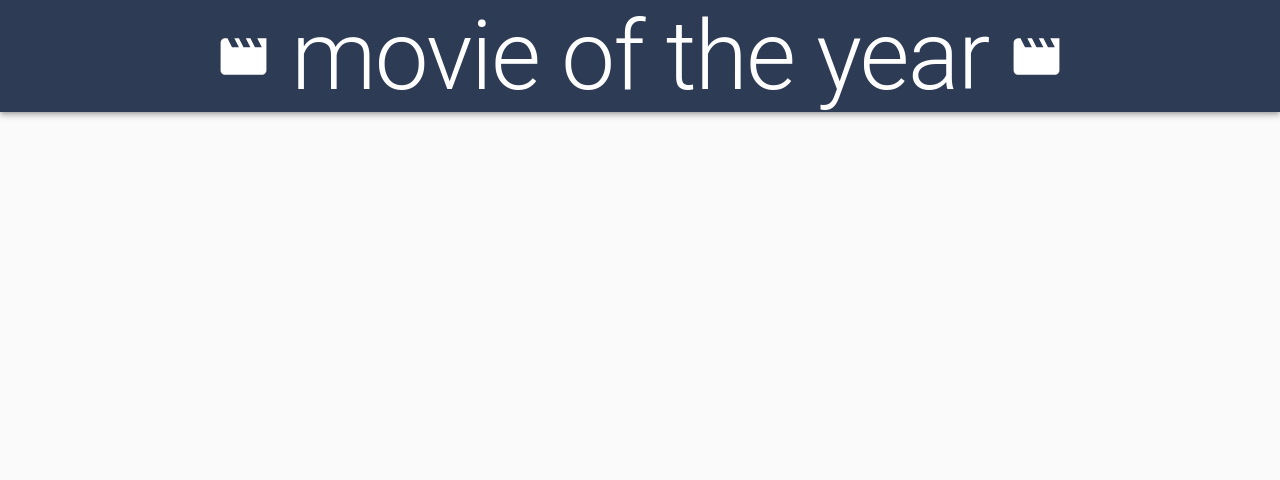
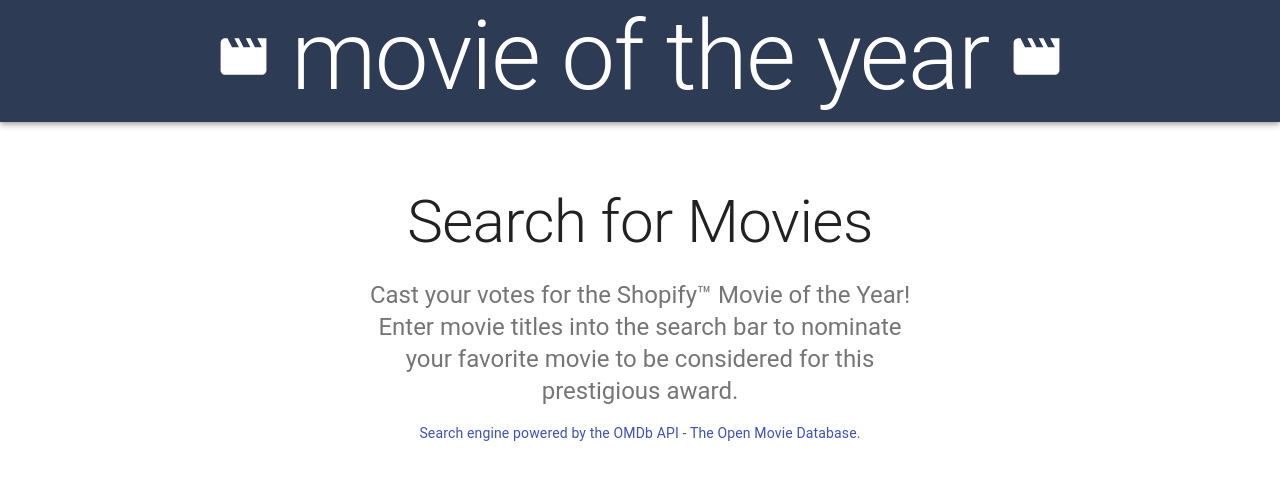
Before and after one commit to infiniteoo/REACT-intern_challenge_omdb, a React (Create React App) app: page / in a window 1280 px wide. Shown: the top 480 px of the page. Built offline with nearby package versions, Linux system fonts and the light colour scheme.

Commit message:
added container and some typography to our app

```diff
--- a/src/App.js
+++ b/src/App.js
@@ -1,16 +1,14 @@
-import React from 'react'
-import { CssBaseline, AppBar, Toolbar, Typography } from '@material-ui/core'
-import { Movie, Theaters } from '@material-ui/icons'
-import useStyles from './AppStyles'
-
+import React from "react";
+import { CssBaseline, AppBar, Toolbar, Typography, Container } from "@material-ui/core";
+import { Movie } from "@material-ui/icons";
+import useStyles from "./AppStyles";
 
 const App = () => {
+  const classes = useStyles();
 
-    const classes = useStyles()
-
-    return (
-        <>
-        <CssBaseline />
+  return (
+    <>
+      <CssBaseline />
       <AppBar position="relative" className={classes.appBar}>
         <Toolbar>
           <Movie className={classes.iconLeft} />
@@ -20,8 +18,40 @@ const App = () => {
           <Movie className={classes.iconRight} />
         </Toolbar>
       </AppBar>
-      </>
-    )
-}
+      <main>
+          <div className={classes.container}>
+              <Container maxWidth="sm">
+              <Typography
+              variant="h2"
+              align="center"
+              color="textPrimary"
+              gutterBottom
+            >
+              Search for Movies
+            </Typography>
+            <Typography
+              variant="h5"
+              align="center"
+              color="textSecondary"
+              paragraph
+            >
+              Cast your votes for the Shopify™ Movie of the Year!  Enter movie titles into the
+              search bar to nominate your favorite movie to be considered for this prestigious award.
 
-export default App
+            </Typography>
+            <Typography
+                variant="h8"
+                align="center"
+                color="primary"
+                paragraph>
+                    Search engine powered by the OMDb API - The Open Movie Database.
+                </Typography>
+
+              </Container>
+          </div>
+      </main>
+    </>
+  );
+};
+
+export default App;
--- a/src/AppStyles.js
+++ b/src/AppStyles.js
@@ -3,7 +3,10 @@ import { makeStyles } from '@material-ui/core/styles';
 
 export default makeStyles((theme) => ({
 
-
+    container: {
+        backgroundColor: theme.palette.background.paper,
+        padding: theme.spacing(8,0,6)
+    },
 
     iconLeft: {
         marginRight: '20px',
@@ -22,7 +25,8 @@ export default makeStyles((theme) => ({
         display: 'flex',
         flexDirection: 'column',
         alignItems: 'center',
-        justifyContent: 'center'
+        justifyContent: 'center',
+        paddingBottom: '10px'
 
 
     }
```
